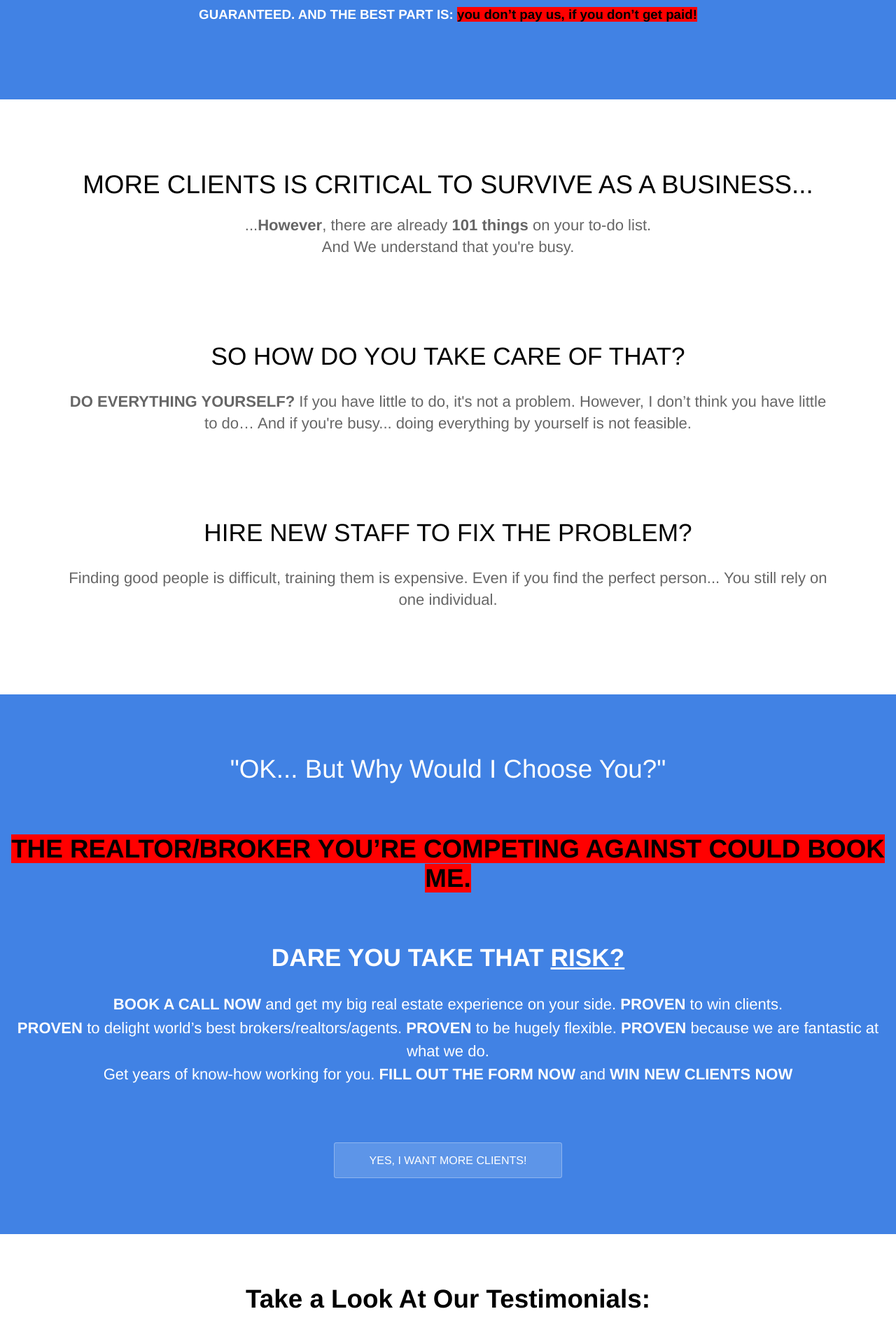
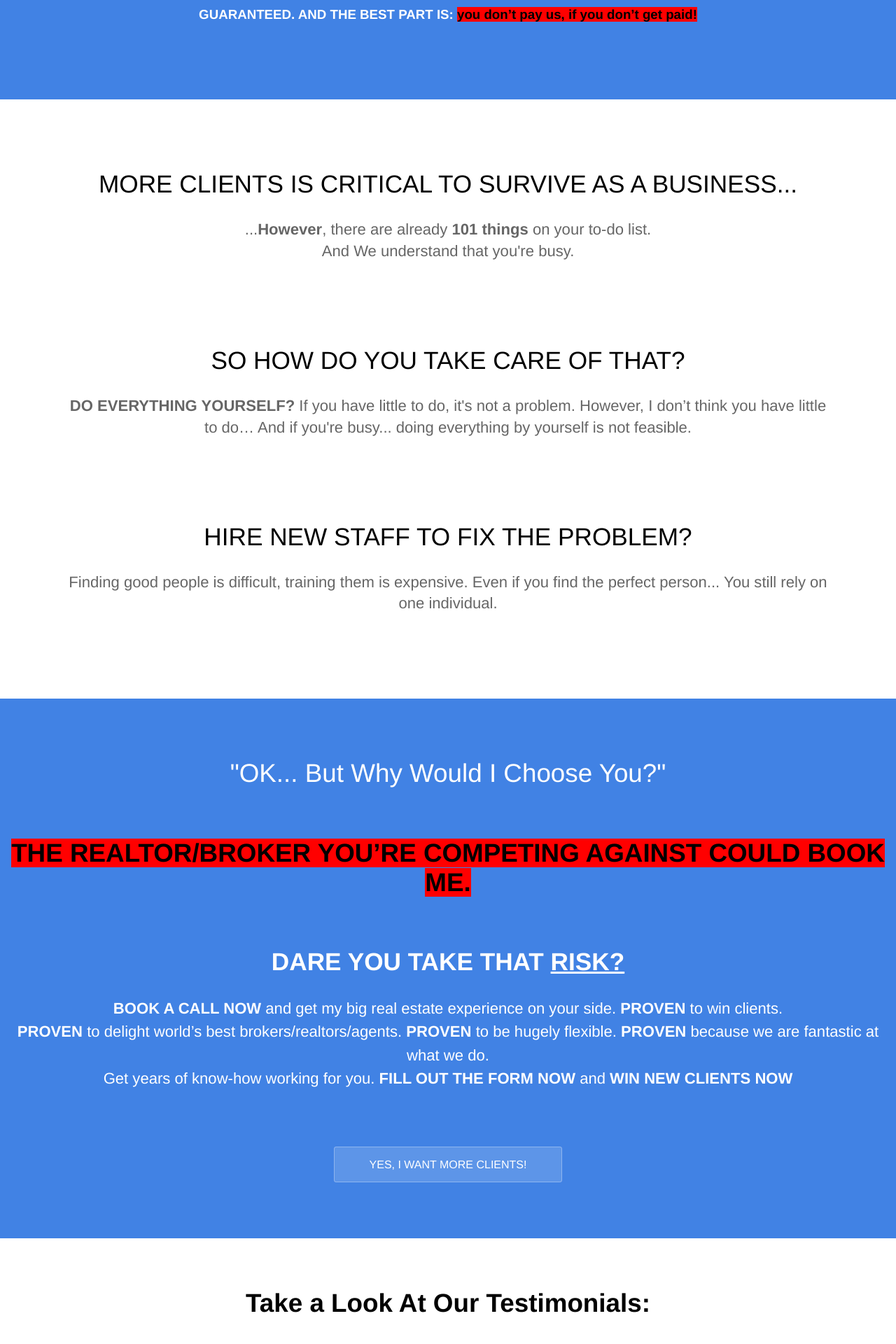
Before and after one commit to Huntinex/MMResults, a Jekyll site: the page built from index.html, in a window 1280 px wide. Shown: the part 376-2296 px from the top of the page at 70% size. Built offline with Jekyll 4.4.1, drawn with Linux system fonts in a browser that asks for light colours.

Commit message:
Update index.html

```diff
--- a/index.html
+++ b/index.html
@@ -22,7 +22,7 @@ description: More Growth. More Clients. More Value.
 	<center><section>
 		<div class="container center flex">
 			<div class="text editable">
-				<h1 style="text-transform:uppercase">More Clients Is Critical To Survive As A Business...</h1>
+				<h2 style="text-transform:uppercase">More Clients Is Critical To Survive As A Business...</h1>
 				<p>...<strong>However</strong>, there are already <strong>101 things</strong> on your to-do list.<br>And We understand that you're busy.</p>
 			</div>
 		</div>
```
